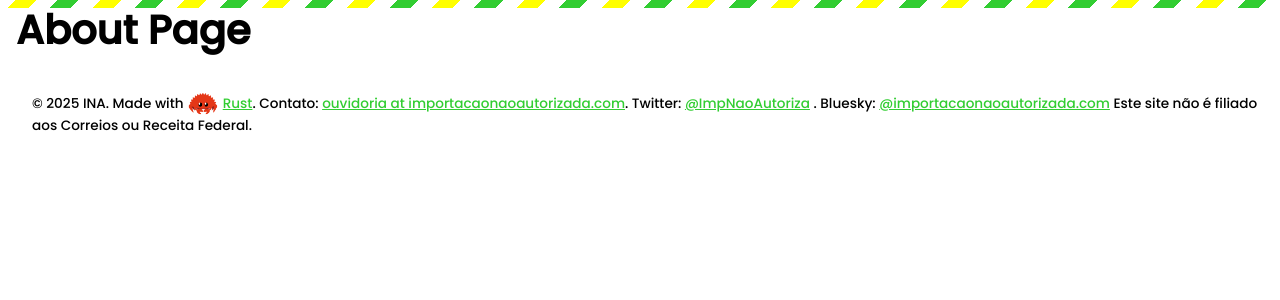
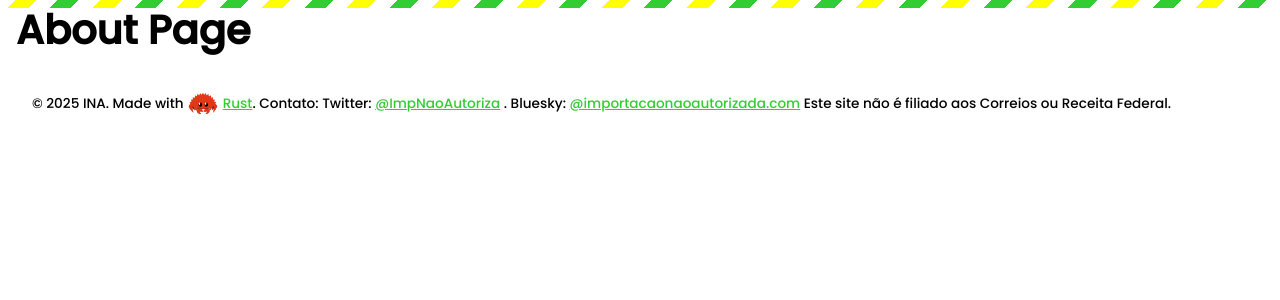
Before and after one commit to spiceee/bpon, a React app in the folder client/: page /about in a window 1280 px wide. Shown: the top 300 px of the page. Built offline with nearby package versions, Linux system fonts and the light colour scheme; the HTML template or start-up script is replaced by a standard one.

Commit message:
Comment out email for now

```diff
--- a/client/src/components/Footer.tsx
+++ b/client/src/components/Footer.tsx
@@ -15,10 +15,10 @@ const Footer: React.FC = () => {
                     width="32"
                 />{' '}
                 <Link link="https://www.rust-lang.org/">Rust</Link>. Contato:{' '}
-                <Link link="mailto:ouvidoria@importacaonaoautorizada.com">
+                {/* <Link link="mailto:ouvidoria@importacaonaoautorizada.com">
                     ouvidoria at importacaonaoautorizada.com
-                </Link>
-                . Twitter:{' '}
+                </Link> */}
+                Twitter:{' '}
                 <Link link="https://twitter.com/ImpNaoAutoriza">
                     @ImpNaoAutoriza
                 </Link>{' '}
```
